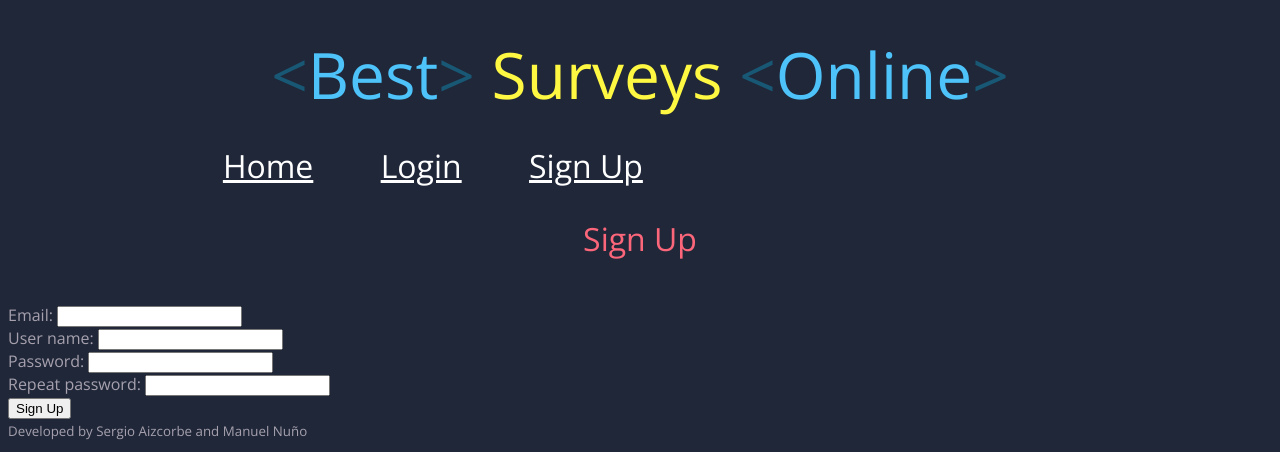
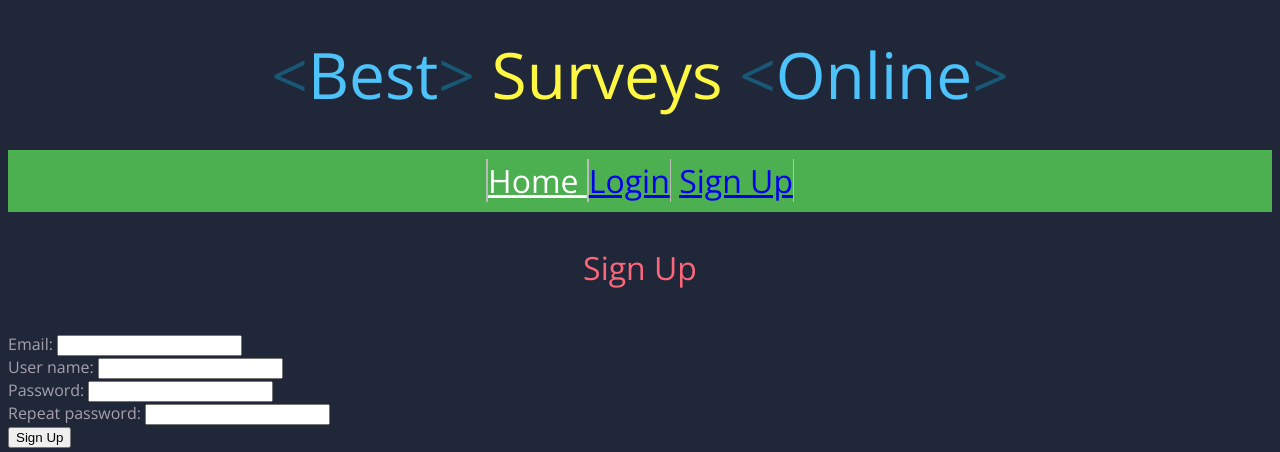
Before and after one commit to saizk/Survey-Web, a Flask app: page /signup in a window 1280 px wide. Shown: the top 452 px of the page. Run offline with Flask 2, Linux system fonts and the light colour scheme.

Commit message:
Edited some CSS for top menu

```diff
--- a/survey/static/survey.css
+++ b/survey/static/survey.css
@@ -24,7 +24,34 @@ text-align: center;
     color: #4DC3FA;
 }
 
-.menu {
+.topnav{
+    font-size:2em;
+    font-weight: 300;
+    float: center;
+    background-color: #4CAF50;
+    text-align: center;
+    padding: 20px 16px;
+    text-decoration: none;
+}
+
+/* Change the color of links on hover */
+.topnav menu:hover {
+    background-color: #ddd;
+    color: black;
+  }
+
+/* Add a color to the active/current link */
+.topnav a.menuhome {
+    border-left: 2px solid #bbb;
+    border-right: 2px solid #bbb;
+    background-color: #4CAF50;
+    color: white;
+}
+
+.topnav a.menu {
+    border-right: 1px solid #bbb;
+}
+/* .menu {
     font-size:2em;
     font-weight: 300;
     line-height:1em;
@@ -33,19 +60,20 @@ color: #4DC3FA;
 
     margin-left: 5%;
     /* padding-left: 3%;
-    padding-right: 3%; */
-}
-.menuhome {
+    padding-right: 3%;
+} */
+
+/* .menuhome {
     font-size:2em;
     font-weight: 300;
     line-height:1em;
     text-align: center;
     color: #ffffff;
-    margin-left: 17%;
+    margin-left: 17%; */
 
     /* padding-left: 4%;
     padding-right: 3%; */
-}
+/* } */
 
 
 h2 {
--- a/survey/templates/base.html
+++ b/survey/templates/base.html
@@ -11,11 +11,11 @@
     <body>
         <header>
             <h1><span class="blue">&lt;</span>Best<span class="blue">&gt;</span> <span class="yellow">Surveys</span> <span class="blue">&lt;</span>Online<span class="blue">&gt;</span></h1>
-            <a class="menuhome", href="{{ url_for('main.index') }}">Home</a>
+            <div class="topnav">
+                <a class="menuhome", href="{{ url_for('main.index') }}"> Home </a>
                 {% if current_user.is_authenticated %}
-
-                <a class="menu", href="{{ url_for('views.surveyview') }}">My Surveys</a>
-                <a class="menu", href="{{ url_for('views.createview') }}">Create a Survey</a>
+                    <a class="menu", href="{{ url_for('views.surveyview') }}"> My Surveys </a>
+                    <a class="menu", href="{{ url_for('views.createview') }}"> Create a Survey </a>
 
                     <!-- <a class="menu", href="{{ url_for('views.resultsview') }}">My Results</a> -->
                     <!-- <a href="{{ url_for('views.answerview') }}">My Answers</a> -->
@@ -26,10 +26,9 @@
                 {% endif %}
                 {% if current_user.is_authenticated %}
                     <a class="menu", href="{{ url_for('main.profile') }}">My Profile</a>
-
                     <a class="menu", href="{{ url_for('auth.logout') }}">Logout</a>
-
                 {% endif %}
+            </div>
         </header>
 
         <section class="content">
```
Lines whose indentation alone changed are shown as unchanged.
